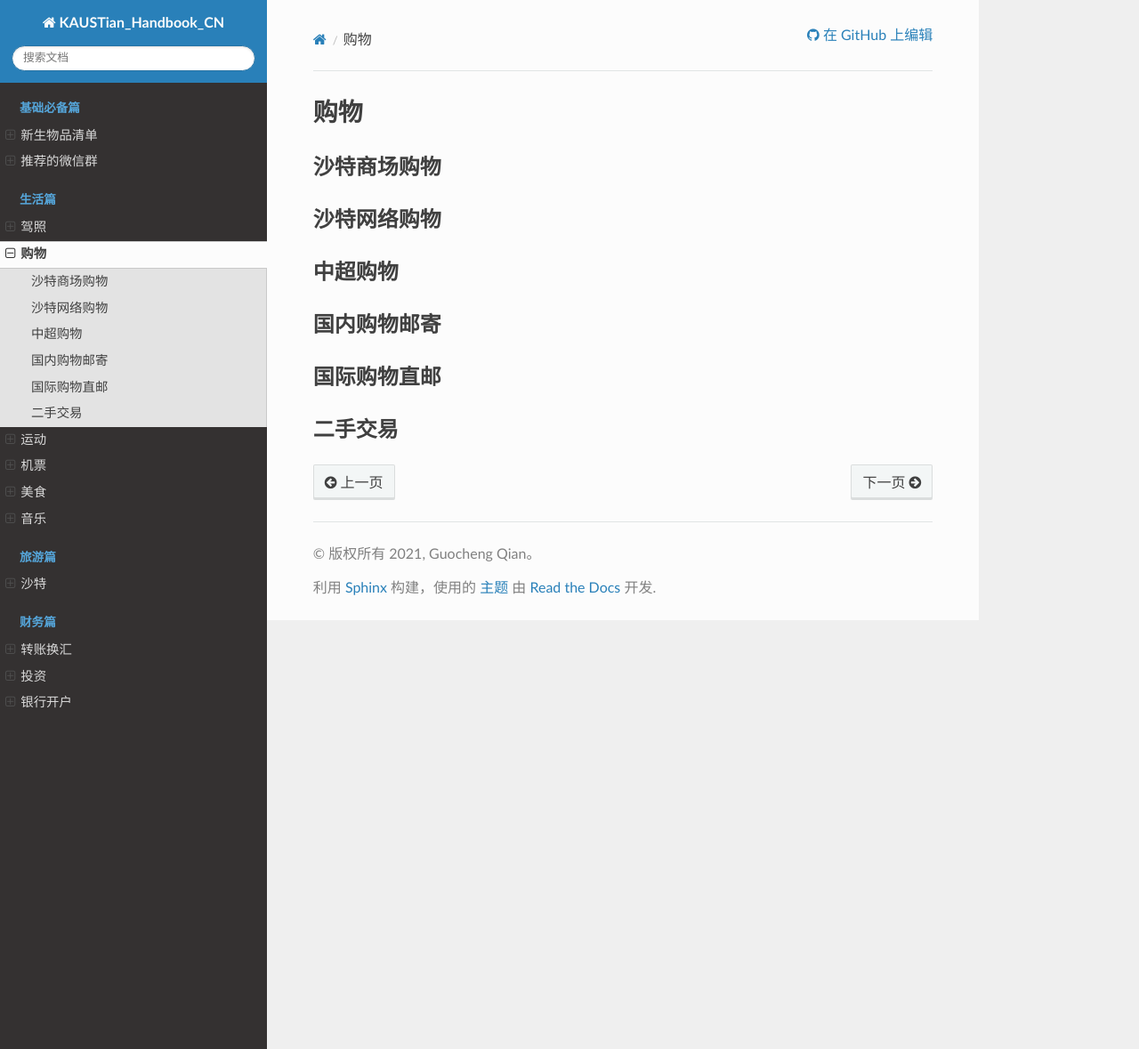
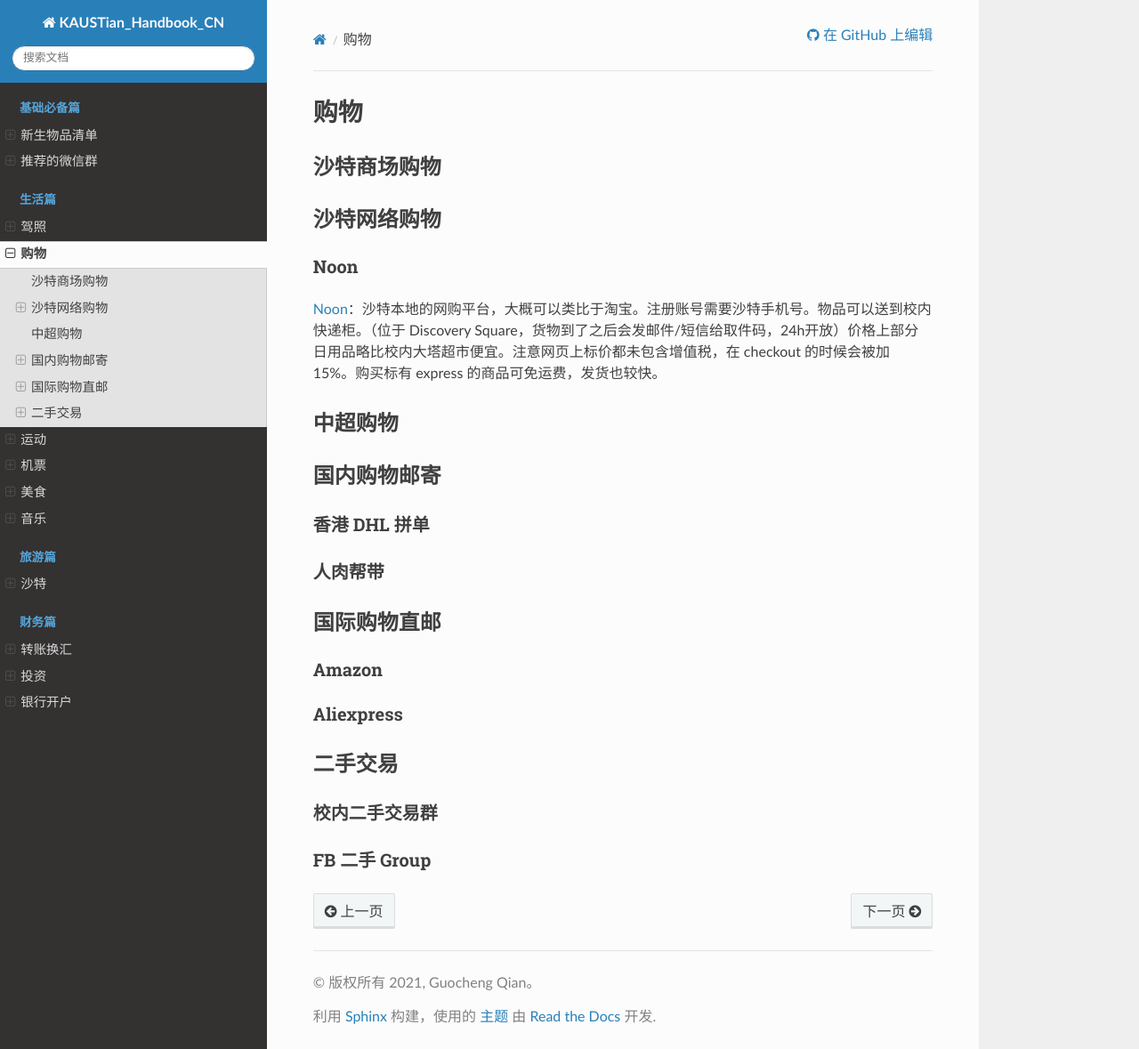
Before and after one commit to guochengqian/KAUSTian_Handbook_CN, a Sphinx documentation site: the page built from docs/content/life/shopping.rst, in a window 1280 px wide and 1179 px high. Shown: the whole window at 89% size. Built offline with Sphinx 7.4.7 and the Read the Docs theme 2.0.0, drawn with Linux system fonts in a browser that asks for light colours.

Commit message:
Add some more website

```diff
--- a/docs/content/life/shopping.rst
+++ b/docs/content/life/shopping.rst
@@ -12,6 +12,9 @@
 沙特网络购物
 -------------
 
+Noon
+^^^^^^^^^^^
+`Noon <https://www.noon.com/saudi-en/>`_：沙特本地的网购平台，大概可以类比于淘宝。注册账号需要沙特手机号。物品可以送到校内快递柜。（位于 Discovery Square，货物到了之后会发邮件/短信给取件码，24h开放）价格上部分日用品略比校内大塔超市便宜。注意网页上标价都未包含增值税，在 checkout 的时候会被加 15%。购买标有 express 的商品可免运费，发货也较快。
 
 中超购物
 ---------
@@ -19,11 +22,24 @@
 
 国内购物邮寄
 --------------
-
+香港 DHL 拼单
+^^^^^^^^^^^
+人肉帮带
+^^^^^^^^^^^
 
 国际购物直邮
 -------------
+Amazon
+^^^^^^^^^^^
 
+Aliexpress
+^^^^^^^^^^^
 
 二手交易
 -----------
+
+校内二手交易群
+^^^^^^^^^^^
+
+FB 二手 Group
+^^^^^^^^^^^
```
